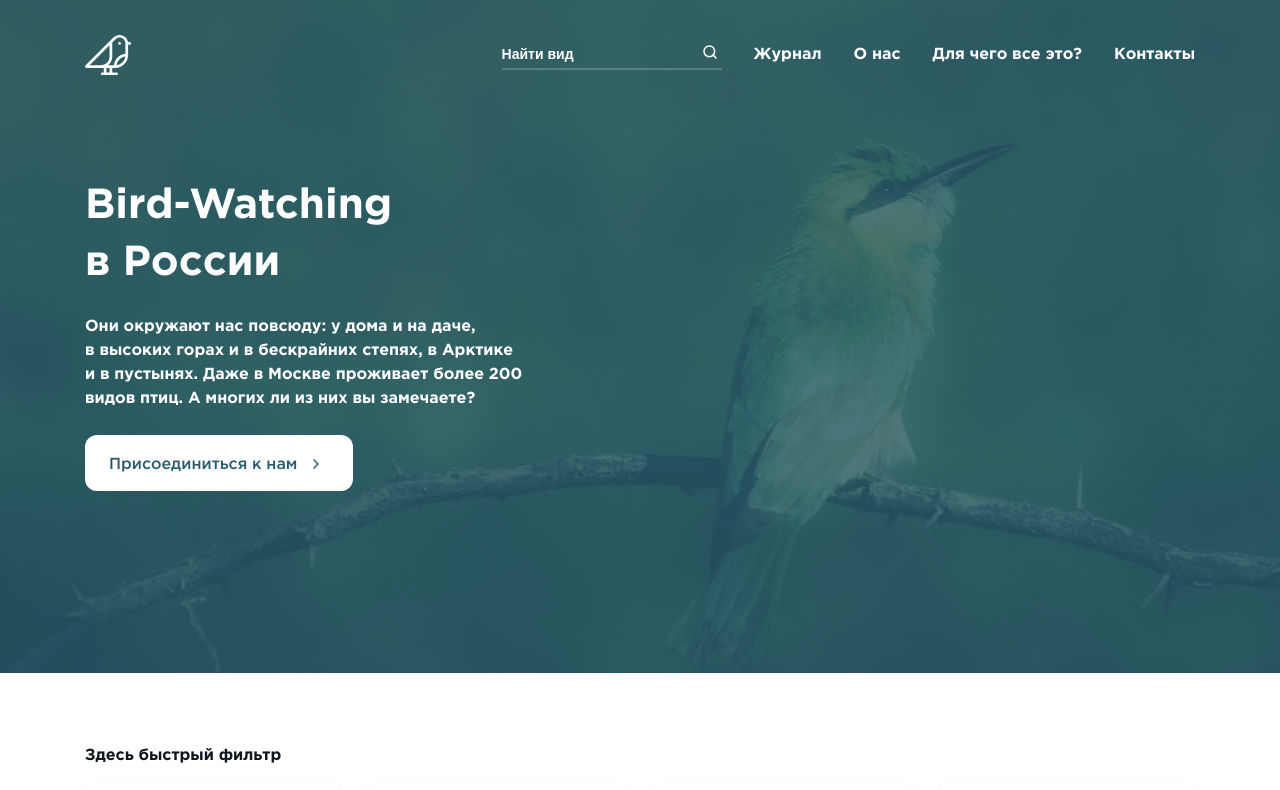
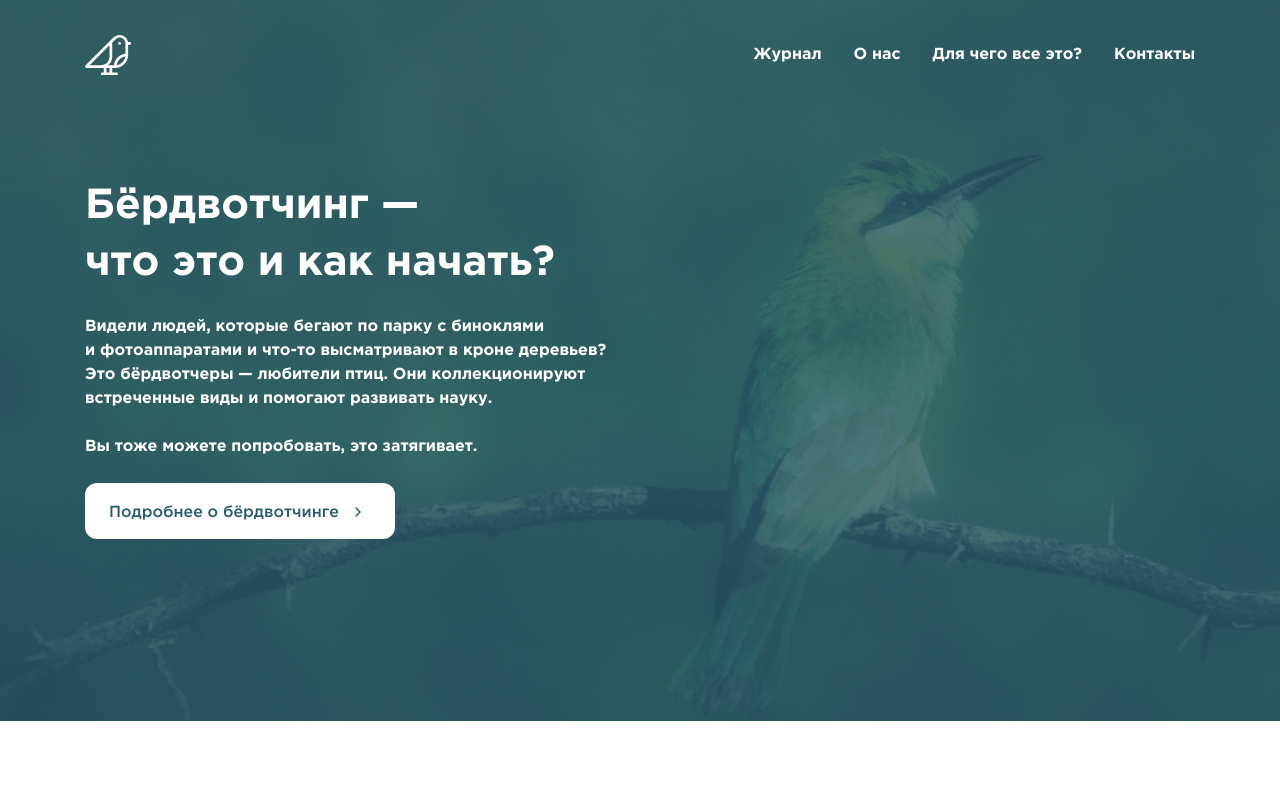
Before and after one commit to fatalnyishod/birdwatch, a Next.js app: page / in a window 1280 px wide. Shown: the top 790 px of the page. Built offline with nearby package versions, Linux system fonts and the light colour scheme.

Commit message:
some changes

```diff
--- a/components/banner.jsx
+++ b/components/banner.jsx
@@ -5,15 +5,26 @@ const Banner = () => {
 		<div className="banner">
 			<div className="banner__overlay"></div>
 
-			<Header/>
+			<Header />
 
 			<div className="grid banner__grid">
 				<div className="banner__wrap">
-					<h1 className="title title_h1 banner__title">Bird-Watching в России</h1>
+					<h1 className="title title_h1 banner__title">
+						Бёрдвотчинг —
+						<br />
+						что это и как начать?
+					</h1>
 					<margin-24/>
-					<p className="text text_b text_white">Они окружают нас повсюду: у дома и на даче, в высоких горах и в бескрайних степях, в Арктике и в пустынях. Даже в Москве проживает более 200 видов птиц. А многих ли из них вы замечаете?</p>
+
+					<p className="text text_b text_white">
+						Видели людей, которые бегают по парку с биноклями и фотоаппаратами и что-то высматривают в кроне деревьев? Это бёрдвотчеры — любители птиц. Они коллекционируют встреченные виды и помогают развивать науку.
+					</p>
 					<margin-24/>
-					<span className="btn btn_white">Присоединиться к нам</span>
+
+					<p className="text text_b text_white">Вы тоже можете попробовать, это затягивает.</p>
+					<margin-24/>
+
+					<span className="btn btn_white">Подробнее о бёрдвотчинге</span>
 				</div>
 			</div>
 		</div>
--- a/components/header.jsx
+++ b/components/header.jsx
@@ -11,7 +11,7 @@ const Header = () => {
 				</div>
 
 				<div className="header__wrap">
-					<input type="text" className="header__search" placeholder="Найти вид"/>
+					{/* <input type="text" className="header__search" placeholder="Найти вид"/> */}
 
 					<Link href="/">
 						<a className="header__nav-item">Журнал</a>
--- a/public/sass/parts/_banner.sass
+++ b/public/sass/parts/_banner.sass
@@ -14,7 +14,7 @@
 			padding-bottom: 100px
 
 	&__wrap
-		max-width: 445px
+		max-width: 540px
 
 	&__title
 		line-height: 1.35
```
Also changed, not shown: pages/index.jsx (+6 -6 lines).
